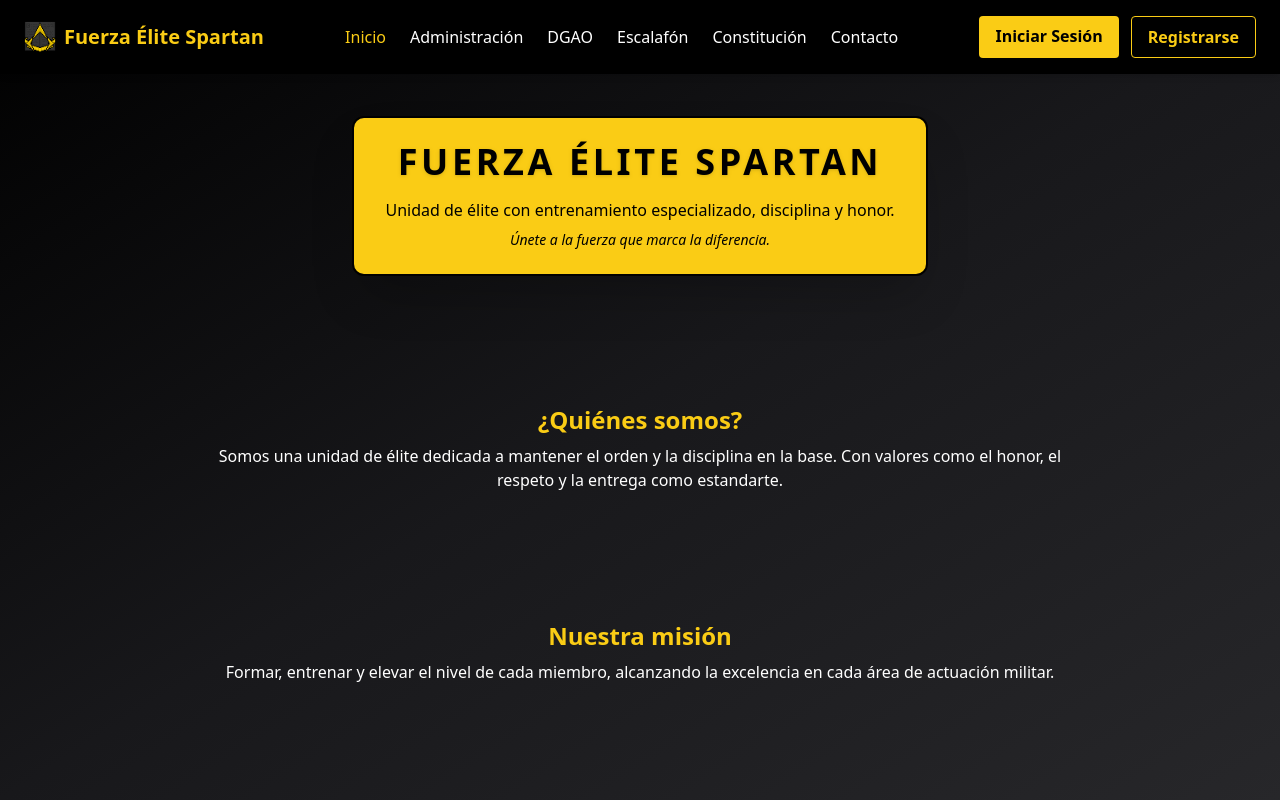
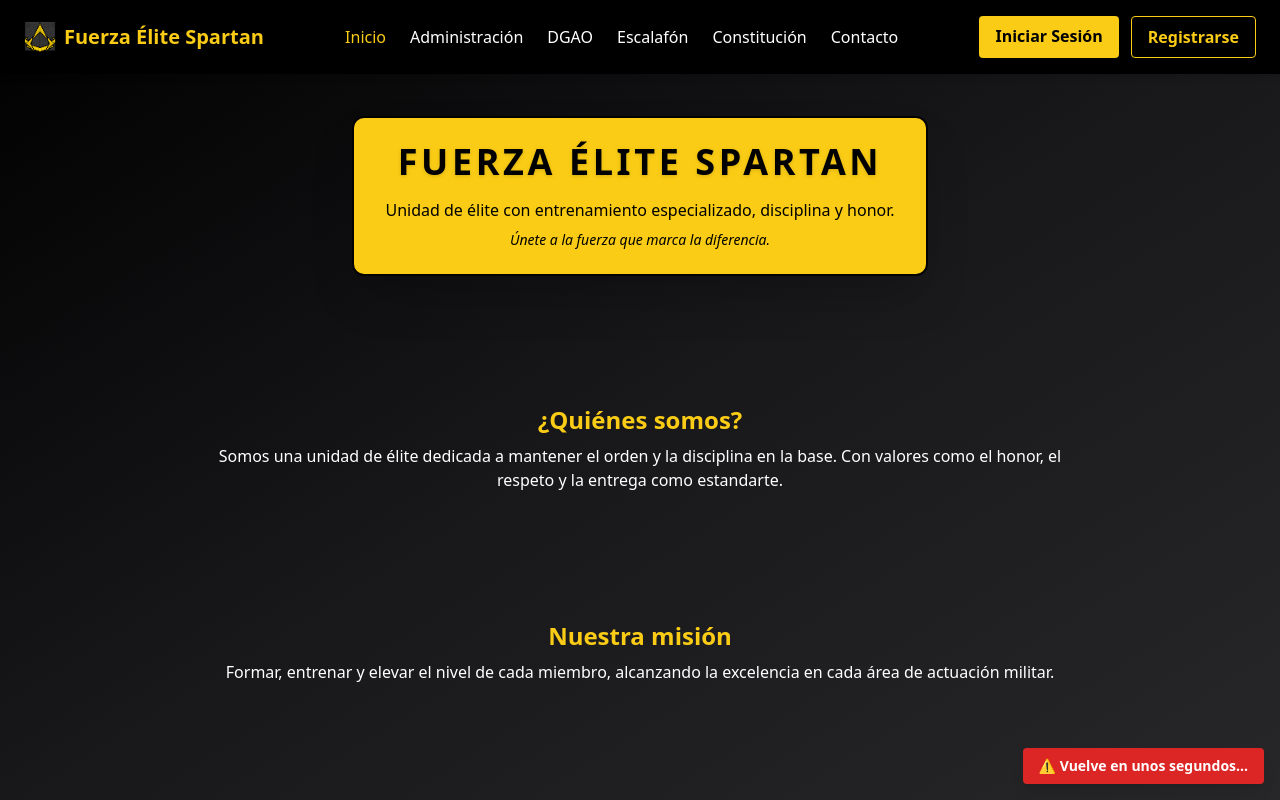
Before and after one commit to davbarsal1/FES-FRONTEND, a React (Vite) app: page / in a window 1280 px wide. Built offline with nearby package versions, Linux system fonts and the light colour scheme; no server answers.

Commit message:
Dashboards

```diff
--- a/src/pages/LandingPage.jsx
+++ b/src/pages/LandingPage.jsx
@@ -1,12 +1,35 @@
+import { useEffect, useState } from "react";
 import Navbar from "../components/Navbar";
 import CenteredBox from "../components/CenteredBox";
+import axios from "axios";
+
+const API_URL = import.meta.env.PROD
+  ? "https://fes-backend.onrender.com/dummy"
+  : "http://localhost:8080/api/dummy";
 
 export default function LandingPage() {
+  const [estadoBackend, setEstadoBackend] = useState("cargando"); // "activo", "error"
+
+  useEffect(() => {
+    const pingBackend = async () => {
+      try {
+        const res = await axios.get(API_URL);
+        console.log("Backend activo:", res.data);
+        setEstadoBackend("activo");
+        setTimeout(() => setEstadoBackend("oculto"), 4000); // Ocultar mensaje tras 4s
+      } catch (err) {
+        console.error("Backend inactivo:", err);
+        setEstadoBackend("error");
+      }
+    };
+
+    pingBackend();
+  }, []);
+
   return (
-    <div className="w-screen min-h-screen flex flex-col bg-gradient-to-br from-black via-zinc-900 to-zinc-800 text-white overflow-y-auto">
+    <div className="w-screen min-h-screen flex flex-col bg-gradient-to-br from-black via-zinc-900 to-zinc-800 text-white overflow-y-auto relative">
       <Navbar />
       <main className="flex-1 flex flex-col items-center justify-center gap-32 py-20 px-4">
-        {/* Panel principal */}
         <CenteredBox>
           <h2 className="text-3xl md:text-4xl font-extrabold text-black mb-4 tracking-widest drop-shadow">
             FUERZA ÉLITE SPARTAN
@@ -19,7 +42,6 @@ export default function LandingPage() {
           </p>
         </CenteredBox>
 
-        {/* Secciones scroll abajo */}
         <section className="max-w-4xl text-center px-4">
           <h3 className="text-yellow-400 text-2xl font-bold mb-2">¿Quiénes somos?</h3>
           <p className="text-white">
@@ -34,6 +56,25 @@ export default function LandingPage() {
           </p>
         </section>
       </main>
+
+      {/* Mensaje flotante de estado */}
+      {estadoBackend !== "oculto" && (
+        <div
+          className={`fixed bottom-4 right-4 px-4 py-2 rounded shadow-lg text-sm font-semibold transition duration-300 ${
+            estadoBackend === "activo"
+              ? "bg-green-600 text-white"
+              : estadoBackend === "error"
+              ? "bg-red-600 text-white"
+              : "bg-yellow-500 text-black"
+          }`}
+        >
+          {estadoBackend === "activo"
+            ? "✅ Web activa!"
+            : estadoBackend === "error"
+            ? "⚠️ Vuelve en unos segundos..."
+            : "⏳ Verificando conexión..."}
+        </div>
+      )}
     </div>
   );
 }
```
